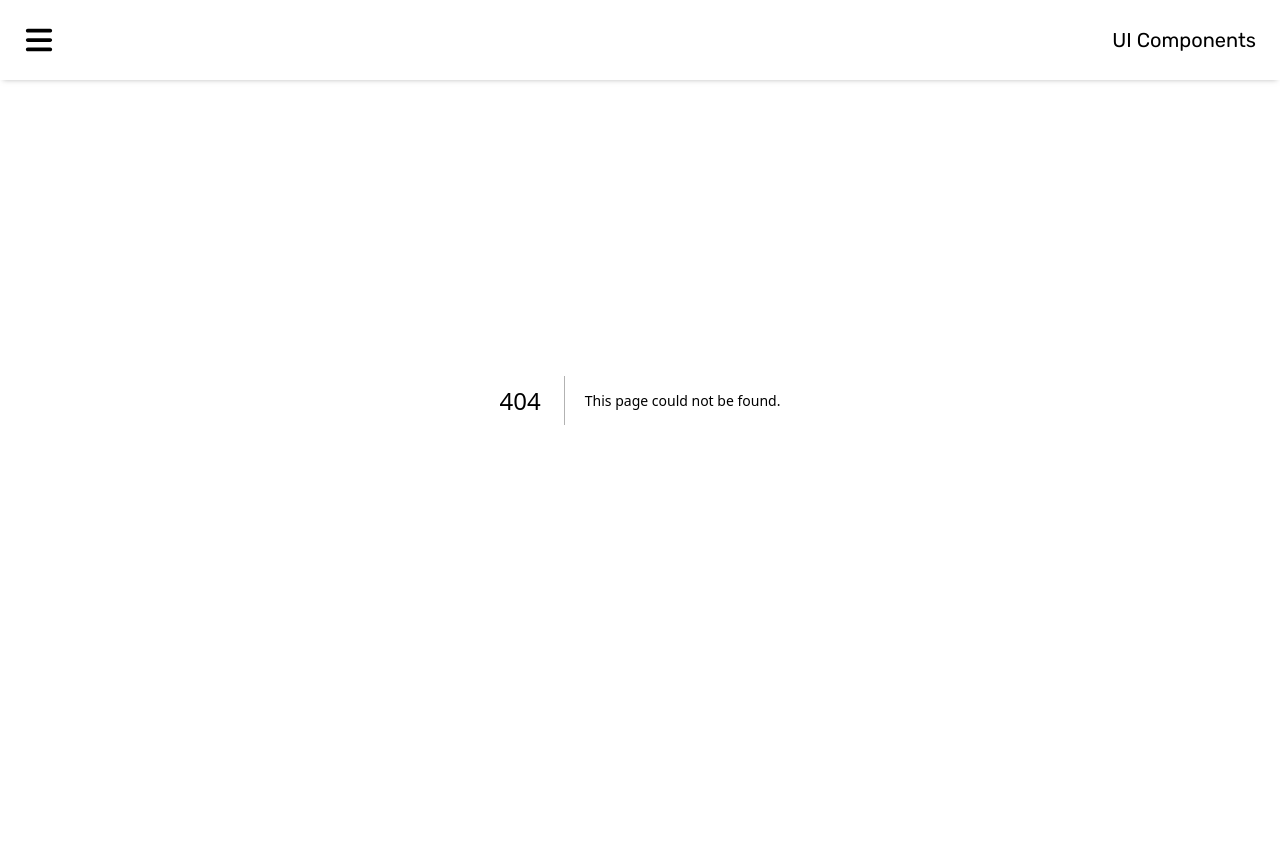
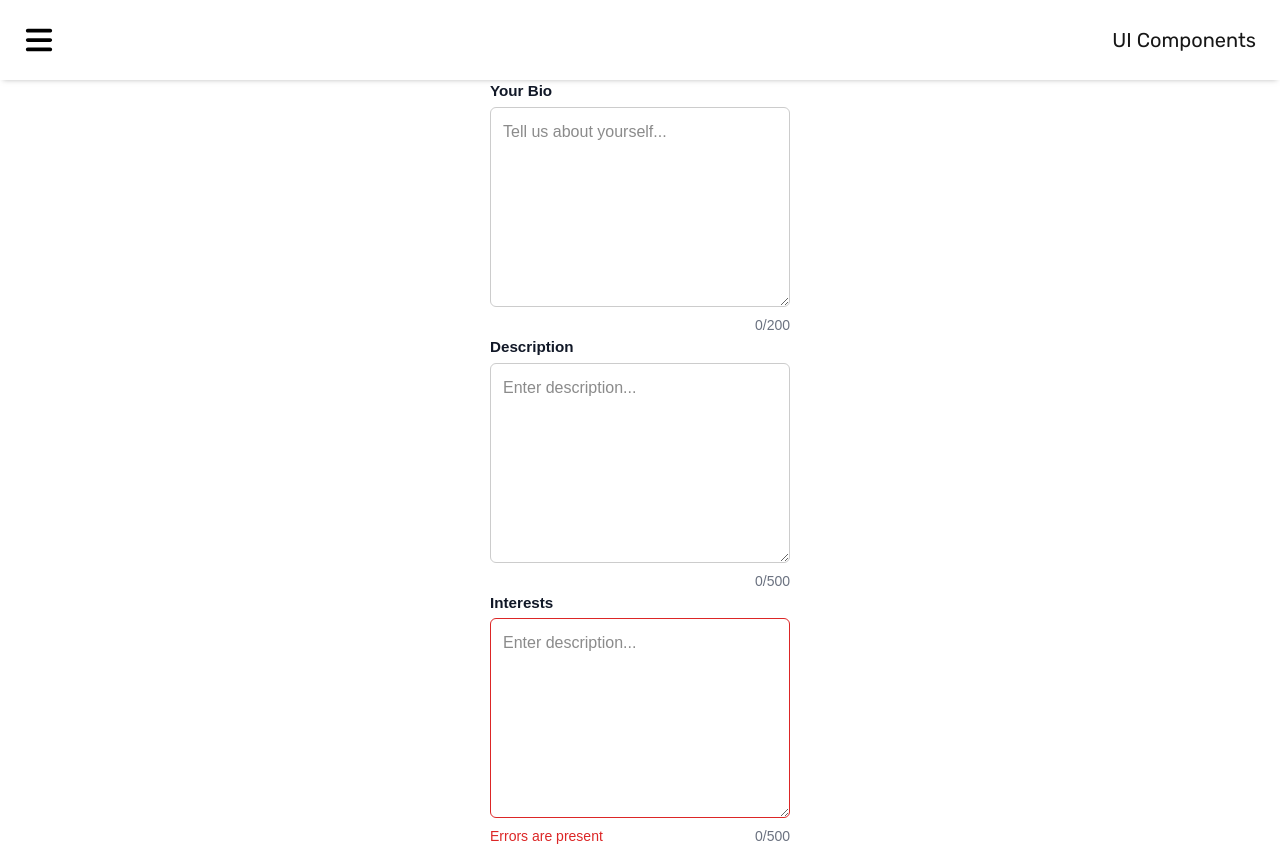
Before and after one commit to hsanchez7934/ui-components, a Next.js app: page /textarea in a window 1280 px wide. Before the commit this address had no page. Before the commit the page ends 800 px from the top, so only its background shows below. Built offline with nearby package versions, Linux system fonts and the light colour scheme.

Commit message:
add textarea component

```diff
--- a/src/app/components/NavBar/NavBar.tsx
+++ b/src/app/components/NavBar/NavBar.tsx
@@ -16,6 +16,7 @@ const links = [
 	{href: '/radio-cards', text: 'Radio Cards'},
 	{href: '/tabs', text: 'Tabs'},
 	{href: '/text-input', text: 'Text Input'},
+	{href: '/textarea', text: 'Textarea'},
 ]
 
 const renderedLinks = (setToggleNavMenu: (value: boolean) => void) => {
--- a/src/app/components/tabs/styles.css
+++ b/src/app/components/tabs/styles.css
@@ -5,7 +5,7 @@
 }
 
 .tab-heading {
-    border: none;
+	border: none;
 	cursor: pointer;
 	color: #374151;
 	position: relative;
--- /dev/null
+++ b/src/app/components/textarea/Textarea.tsx
@@ -0,0 +1,72 @@
+'use client'
+
+import React, {useState, FocusEvent} from 'react'
+import './styles.css'
+
+interface TextareaProps {
+	label: string
+	value: string
+	onChange: (value: string) => void
+	maxLength?: number
+	error?: string
+	placeholder?: string
+}
+
+const Textarea: React.FC<TextareaProps> = ({
+	label,
+	value,
+	onChange,
+	maxLength = 200,
+	error,
+	placeholder
+}) => {
+	const [isFocused, setIsFocused] = useState(false)
+
+	const handleFocus = (e: FocusEvent<HTMLTextAreaElement>) => {
+		console.log(e)
+		setIsFocused(true)
+	}
+
+	const handleBlur = (e: FocusEvent<HTMLTextAreaElement>) => {
+		console.log(e)
+		setIsFocused(false)
+	}
+
+	const isOverLimit = value.length > maxLength
+
+	const getBoxShadow = () => {
+		if (error && isFocused) {
+			return '0px 0px 4px 3px rgba(220, 38, 38, 0.5)'
+		}
+		if (isFocused) {
+			return '0px 0px 4px 3px rgba(67, 56, 202, 0.5)'
+		}
+		return 'none'
+	}
+
+	return (
+		<div className="textarea-wrapper">
+			<label className="textarea-label">{label}</label>
+			<textarea
+				className="custom-textarea"
+				value={value}
+				onChange={(e) => onChange(e.target.value)}
+				onFocus={handleFocus}
+				onBlur={handleBlur}
+				placeholder={placeholder}
+				style={{
+					boxShadow: getBoxShadow(),
+					borderColor: error ? '#dc2626' : '#ccc'
+				}}
+			/>
+			<div className="textarea-footer">
+				<span className="textarea-error">{error}</span>
+				<span className={`textarea-count ${isOverLimit ? 'over-limit' : ''}`}>
+					{value.length}/{maxLength}
+				</span>
+			</div>
+		</div>
+	)
+}
+
+export default Textarea
--- /dev/null
+++ b/src/app/components/textarea/styles.css
@@ -0,0 +1,52 @@
+.textarea-wrapper {
+	display: flex;
+	flex-direction: column;
+	gap: 4px;
+	font-family: sans-serif;
+}
+
+.textarea-label {
+	font-size: 0.95rem;
+	font-weight: 600;
+	color: #111827;
+	text-align: left;
+}
+
+.custom-textarea {
+	resize: vertical;
+	min-height: 200px;
+	width: 300px;
+	font-size: 1rem;
+	padding: 0.75rem;
+	border-radius: 6px;
+	border: 1px solid #ccc;
+	transition:
+		box-shadow 0.2s ease,
+		border-color 0.2s ease;
+	font-family: inherit;
+}
+
+.custom-textarea:focus {
+	outline: none;
+}
+
+.textarea-footer {
+	display: flex;
+	justify-content: space-between;
+	font-size: 0.875rem;
+	margin-top: 4px;
+}
+
+.textarea-error {
+	color: #dc2626; /* red-600 */
+	text-align: left;
+}
+
+.textarea-count {
+	text-align: right;
+	color: #6b7280; /* gray-500 */
+}
+
+.textarea-count.over-limit {
+	color: #dc2626;
+}
--- a/src/app/pagination/page.tsx
+++ b/src/app/pagination/page.tsx
@@ -6,9 +6,12 @@ import Pagination from '../components/pagination/Pagination'
 
 export default function PaginationPage() {
 	const [page, setPage] = React.useState(1);
+	const [page1, setPage1] = React.useState(1)
+	const [page2, setPage2] = React.useState(5)
 
 	return (
 		<PageMainBox>
+			<div className='mb-10'>
 			<Pagination
 				totalPages={10}
 				currentPage={page}
@@ -16,6 +19,25 @@ export default function PaginationPage() {
 				prevLabel="Previous"
 				nextLabel="Next"
 			/>
+			</div>
+			<div className='mb-10'>
+			<Pagination
+				totalPages={15}
+				currentPage={page2}
+				onPageChange={(newPage) => setPage2(newPage)}
+				prevLabel="Previous"
+				nextLabel="Next"
+			/>
+			</div>
+			<div>
+			<Pagination
+				totalPages={3}
+				currentPage={page1}
+				onPageChange={(newPage) => setPage1(newPage)}
+				prevLabel="Previous"
+				nextLabel="Next"
+			/>
+			</div>
 		</PageMainBox>
 	)
 }
--- a/src/app/tabs/page.tsx
+++ b/src/app/tabs/page.tsx
@@ -4,13 +4,30 @@ import React from 'react'
 import {Tabs, TabItem} from '@/app/components/tabs/Tabs'
 import PageMainBox from '../components/page-main-box/PageMainBox'
 
-const para = <p>
-Lorem ipsum dolor sit amet consectetur adipiscing elit. Sit amet consectetur adipiscing
-elit quisque faucibus ex. Adipiscing elit quisque faucibus ex sapien vitae pellentesque.
-</p>
+const para = (
+	<p>
+		Lorem ipsum dolor sit amet consectetur adipiscing elit. Sit amet consectetur adipiscing elit
+		quisque faucibus ex. Adipiscing elit quisque faucibus ex sapien vitae pellentesque.
+	</p>
+)
 
-const para2 = <p>Medium latte affogato caramelization, dark, to go skinny body seasonal iced. So, to go, aged black americano plunger pot that cup white et breve. Cappuccino barista galão aroma aged con panna robust. Trifecta cultivar in redeye latte dark ut mocha kopi-luwak seasonal shop.</p>
-const para3 = <p>The palatable sensation we lovingly refer to as The Cheeseburger has a distinguished and illustrious history. It was born from humble roots, only to rise to well-seasoned greatness.</p>
+const para2 = (
+	<p>
+		Medium latte affogato caramelization, dark, to go skinny body seasonal iced. So, to go, aged
+		black americano plunger pot that cup white et breve. Cappuccino barista galão aroma aged con
+		panna robust. Trifecta cultivar in redeye latte dark ut mocha kopi-luwak seasonal shop.
+	</p>
+)
+const para3 = (
+	<p>
+		The palatable sensation we lovingly refer to as The Cheeseburger has a distinguished and
+		illustrious history. It was born from humble roots, only to rise to well-seasoned greatness.
+	</p>
+)
+
+const option1 = <p>Zombie ipsum reversus ab viral inferno, nam rick grimes malum cerebro. De carne lumbering animata corpora quaeritis.</p>
+const option2 = <p>Why do we even need weapons anyway? We have her. Yeah, I want a date with Bo Derek. We all want things. We never would have upset you if we knew you had superpowers.</p>
+const option3 = <p>Who is the goto on this job with the way forward we need to dialog around your choice of work attire. Put a record on and see who dances.</p>
 
 const TabsPage = () => {
 	const tabItems: TabItem[] = [
@@ -19,12 +36,26 @@ const TabsPage = () => {
 			content: para
 		},
 		{label: 'Heading 2', content: para2},
-		{label: 'Heading 3', content: para3},
+		{label: 'Heading 3', content: para3}
+	]
+
+	const tabItems1: TabItem[] = [
+		{
+			label: 'Option 1',
+			content: option1
+		},
+		{label: 'Option 2', content: option2},
+		{label: 'Option 3', content: option3}
 	]
 
 	return (
 		<PageMainBox>
-			<Tabs tabs={tabItems} />
+			<div>
+				<Tabs tabs={tabItems} />
+			</div>
+			<div>
+				<Tabs tabs={tabItems1} />
+			</div>
 		</PageMainBox>
 	)
 }
--- /dev/null
+++ b/src/app/textarea/page.tsx
@@ -0,0 +1,66 @@
+'use client'
+
+import React, {useState} from 'react'
+import Textarea from '../components/textarea/Textarea'
+import PageMainBox from '../components/page-main-box/PageMainBox'
+
+const TextareaPage = () => {
+	const [bio, setBio] = useState('')
+	const [error, setError] = useState('')
+	const [desc, setDesc] = useState('')
+	const [descError, setDescError] = useState('')
+	const [interests, setInterests] = useState('')
+	const [errorStateInterests, setErrorStateInterests] = useState('Errors are present')
+
+	const handleBioChange = (value: string) => {
+		setBio(value)
+		setError(value.length > 200 ? 'Bio cannot exceed 200 characters.' : '')
+	}
+
+	const handleDescChange = (value: string) => {
+		setDesc(value)
+		setDescError(value.length > 500 ? 'Description cannot exceed 200 characters.' : '')
+	}
+
+	const handleInterestsChange = (value: string) => {
+		setInterests(value)
+		setErrorStateInterests(value.length > 300 ? 'Interests cannot exceed 300 characters.' : '')
+	}
+
+	return (
+		<PageMainBox>
+			<div>
+				<Textarea
+					label="Your Bio"
+					value={bio}
+					onChange={handleBioChange}
+					maxLength={200}
+					error={error}
+					placeholder="Tell us about yourself..."
+				/>
+			</div>
+			<div>
+				<Textarea
+					label="Description"
+					value={desc}
+					onChange={handleDescChange}
+					maxLength={500}
+					error={descError}
+					placeholder="Enter description..."
+				/>
+			</div>
+			<div>
+				<Textarea
+					label="Interests"
+					value={interests}
+					onChange={handleInterestsChange}
+					maxLength={500}
+					error={errorStateInterests}
+					placeholder="Enter description..."
+				/>
+			</div>
+		</PageMainBox>
+	)
+}
+
+export default TextareaPage
```
